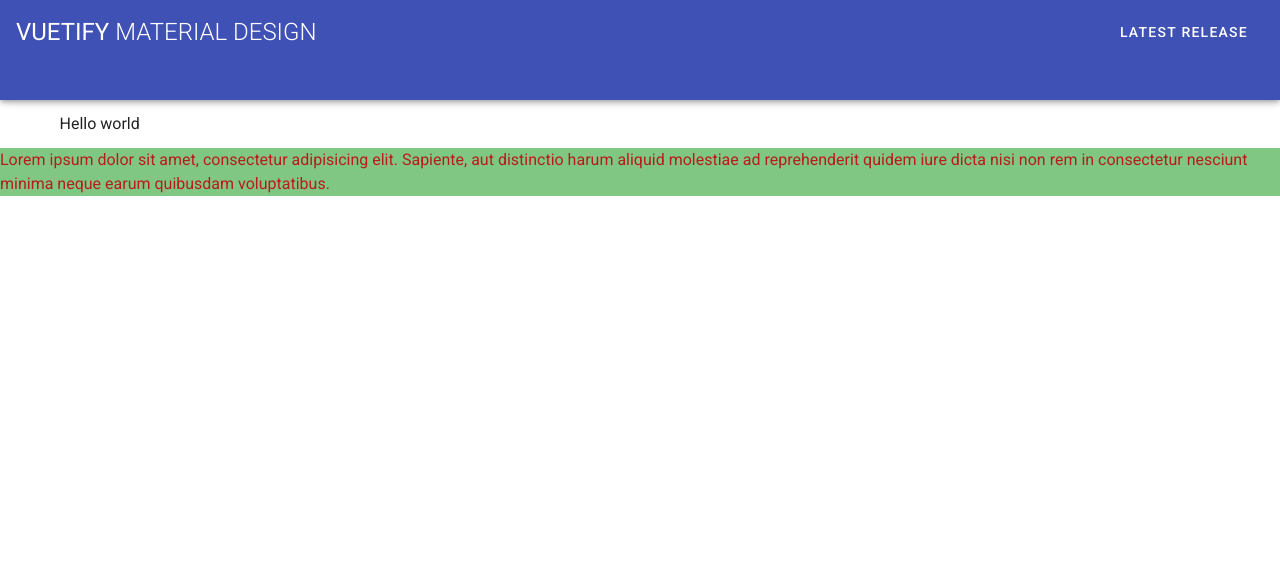
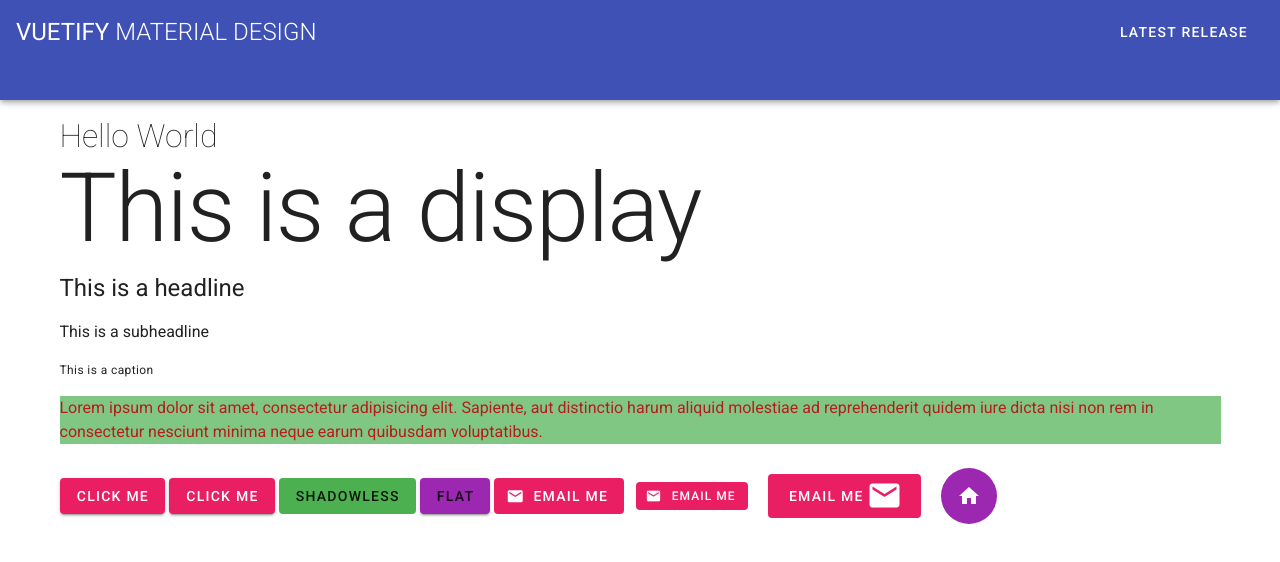
Before and after one commit to Muhammad-Rubel/vuetifyProject2, a plain HTML site: page index.html in a window 1280 px wide. Drawn offline with nearby package versions, Linux system fonts and the light colour scheme.

Commit message:
added & practice btn, text, icon etc

```diff
--- a/index.html
+++ b/index.html
@@ -20,8 +20,38 @@
             </v-btn>
         </v-toolbar>
       <v-main>
-        <v-container>Hello world</v-container>
-        <p class="green lighten-2 red--text text--darken-4">Lorem ipsum dolor sit amet, consectetur adipisicing elit. Sapiente, aut distinctio harum aliquid molestiae ad reprehenderit quidem iure dicta nisi non rem in consectetur nesciunt minima neque earum quibusdam voluptatibus.</p>
+        <v-container>
+            <h1 class="font-weight-thin">Hello World</h1>
+            <p class="display-4">This is a display</p>
+            <p class="headline">This is a headline</p>
+            <p class="subheadline">This is a subheadline</p>
+            <p class="caption">This is a caption</p>
+
+            <p class="green lighten-2 red--text text--darken-4">Lorem ipsum dolor sit amet, consectetur adipisicing elit. Sapiente, aut distinctio harum aliquid molestiae ad reprehenderit quidem iure dicta nisi non rem in consectetur nesciunt minima neque earum quibusdam voluptatibus.</p>
+            <v-btn class="pink white--text">Click Me</v-btn>
+            <v-btn dark color="pink">Click Me</v-btn>
+            <v-btn depressed class="green">Shadowless</v-btn>
+            <v-btn flat class="purple">flat</v-btn> <!-- colors drives to background unless it is flat -->
+
+            <v-btn depressed dark color="pink">
+                <v-icon left>mdi-email</v-icon>
+                <span>email me</span>
+            </v-btn>
+
+            <v-btn depressed small dark color="pink" class="ma-2">
+                <v-icon small left>mdi-email</v-icon>
+                <span>email me</span>
+            </v-btn>
+
+            <v-btn depressed large dark color="pink" class="ma-2">
+                <span class="mr-4">email me</span>
+                <v-icon large left>mdi-email</v-icon>
+            </v-btn>
+
+            <v-btn depressed fab dark class="ma-2 purple">
+                <v-icon>mdi-home</v-icon>
+            </v-btn>
+        </v-container>
       </v-main>
     </v-app>
   </div>
```
